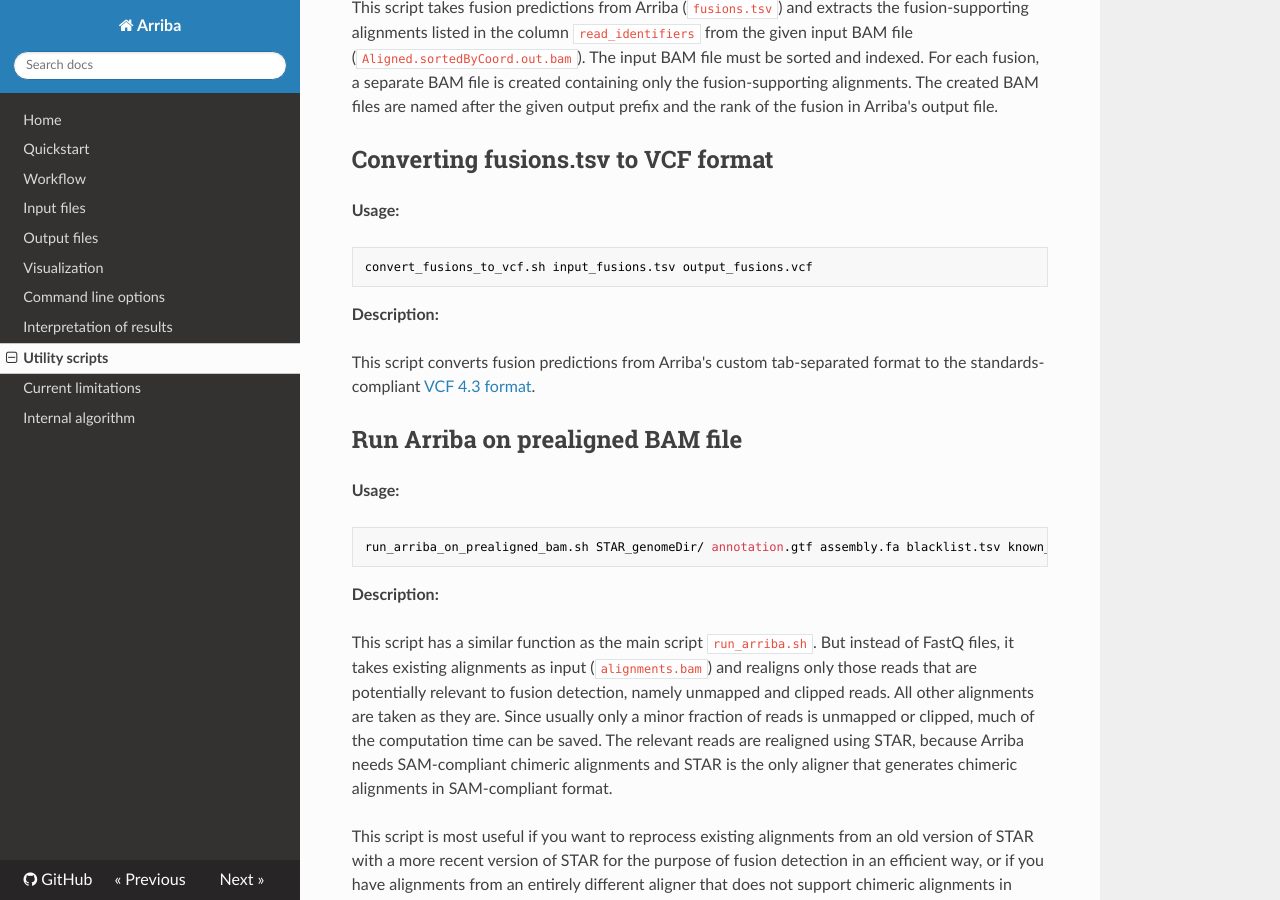
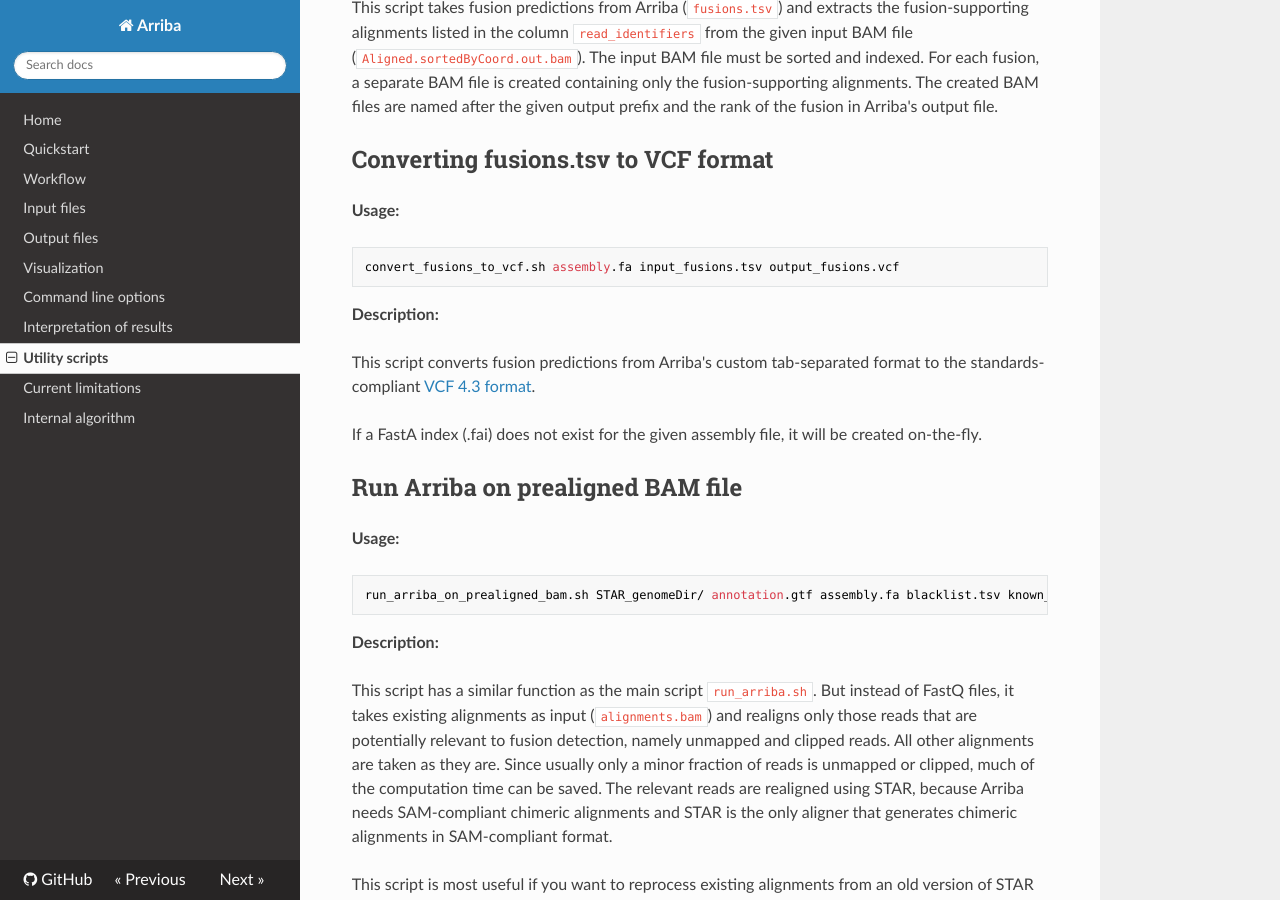
Before and after one commit to suhrig/arriba, an MkDocs documentation site: the page built from documentation/utility-scripts.md, in a window 1280 px wide and 900 px high, scrolled down 360 px. Built offline with MkDocs 1.6.1, drawn with Linux system fonts in a browser that asks for light colours; nearby versions of some CDN libraries; old or Windows-style settings are respelled for this version of MkDocs.

````diff
--- a/documentation/utility-scripts.md
+++ b/documentation/utility-scripts.md
@@ -19,12 +19,14 @@
 **Usage:**
 
 ```
-convert_fusions_to_vcf.sh input_fusions.tsv output_fusions.vcf
+convert_fusions_to_vcf.sh assembly.fa input_fusions.tsv output_fusions.vcf
 ```
 
 **Description:**
 
 This script converts fusion predictions from Arriba's custom tab-separated format to the standards-compliant [VCF 4.3 format](https://samtools.github.io/hts-specs/VCFv4.3.pdf).
+
+If a FastA index (.fai) does not exist for the given assembly file, it will be created on-the-fly.
 
 Run Arriba on prealigned BAM file
 ---------------------------------
````
Also changed, not shown: 1 other file.
